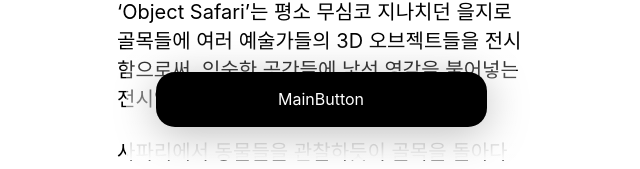
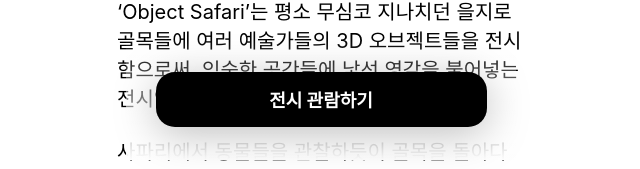
Before and after one commit to youseop/unknownocean_web, a React (Create React App) app: page / in a window 1280 px wide. Shown: the part 641-810 px from the top of the page, without its empty margins (319-959 px from the left). Built offline with nearby package versions, Linux system fonts and the light colour scheme; no server answers; a web font is replaced by a local one.

Commit message:
Edit main button css and text

```diff
--- a/src/components/MainButton.tsx
+++ b/src/components/MainButton.tsx
@@ -9,7 +9,7 @@
     <div className="main-button-wrapper">
       <div className="button-background" />
       <div className="main-button" onClick={onClickMainBtn}>
-        MainButton
+        전시 관람하기
       </div>
     </div>
   );
--- a/src/css/MainButton.scss
+++ b/src/css/MainButton.scss
@@ -25,6 +25,10 @@
   display: flex;
   align-items: center;
   justify-content: center;
+
+  font-style: normal;
+  font-weight: 700;
+  font-size: 18px;
 }
 
 .button-background {
--- a/src/css/Modal.scss
+++ b/src/css/Modal.scss
@@ -23,7 +23,6 @@
   border-radius: 11px;
 
   padding: 26px 24px;
-  margin-top: 70px;
   box-sizing: border-box;
 
   display: flex;
```
